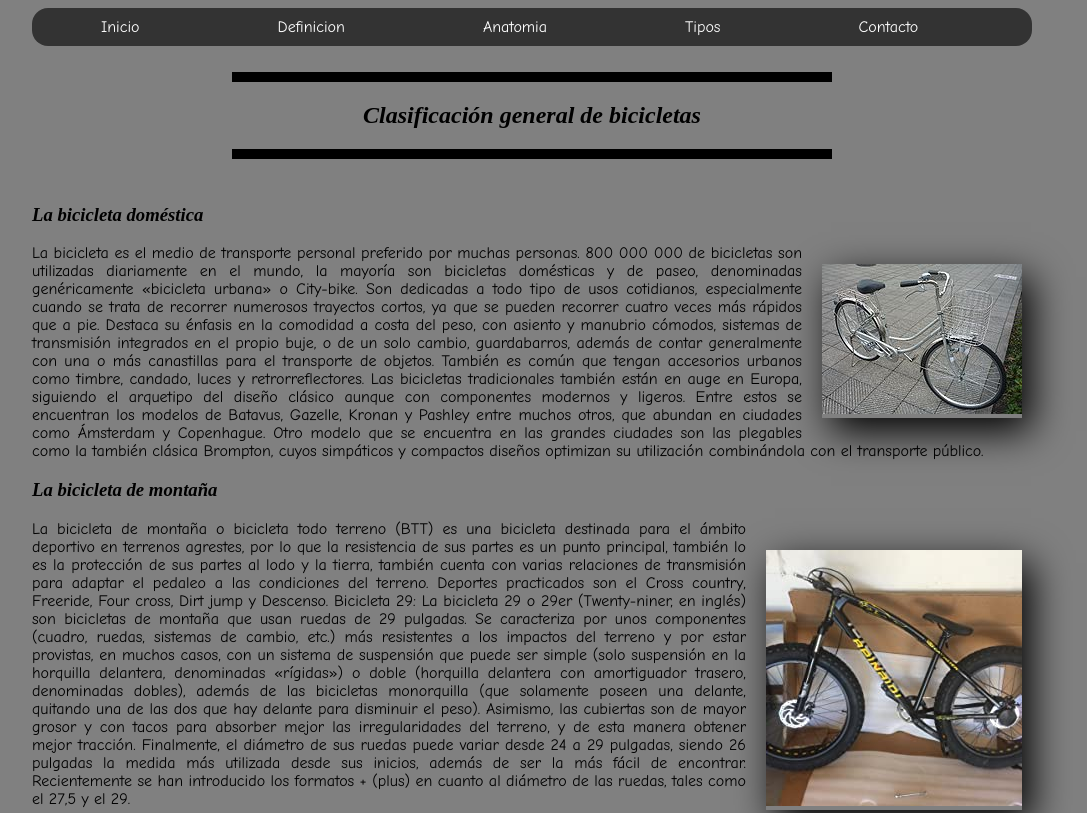
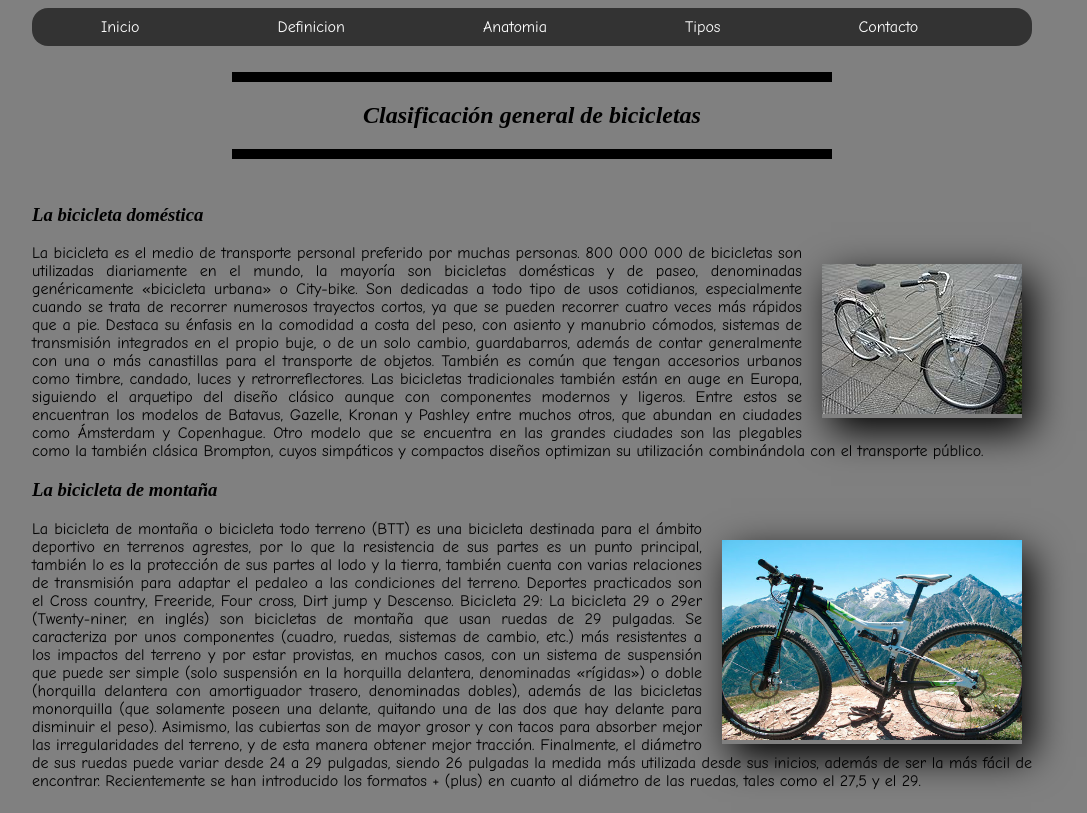
Before and after one commit to vbryan31165/Bicicletas_BV, a plain HTML site: page html/Tipos.html in a window 1280 px wide. Shown: the top 813 px of the page, without its empty margins (108-1195 px from the left). Drawn offline with Linux system fonts and the light colour scheme.

Commit message:
Add files via upload

```diff
--- a/css/estilo.css
+++ b/css/estilo.css
@@ -94,8 +94,9 @@ hr{
 }
 .img2{
 	float: right;
-	margin: 30px 10px 8px 20px;
+	margin: 20px 10px 8px 20px;
 	box-shadow: 9px 13px 37px black;
+
 
 }
 .img3{
--- a/html/Tipos.html
+++ b/html/Tipos.html
@@ -31,7 +31,7 @@ Las bicicletas tradicionales también están en auge en Europa, siguiendo el arq
 Otro modelo que se encuentra en las grandes ciudades son las plegables como la también clásica Brompton, cuyos simpáticos y compactos diseños optimizan su utilización combinándola con el transporte público.</p>
 
 <h3 class="h1_3">La bicicleta de montaña</h3>
-<div class="img2"><img src="../img/719Ap3eTbDL._CR204,0,1224,1224_UX256.jpg"></div>
+<div class="img2"><img src="../img/WhatsApp Image 2020-08-26 at 19.12.30.jpeg" height="200" width="300"></div>
 <p>La bicicleta de montaña o bicicleta todo terreno (BTT) es una bicicleta destinada para el ámbito deportivo en terrenos agrestes, por lo que la resistencia de sus partes es un punto principal, también lo es la protección de sus partes al lodo y la tierra, también cuenta con varias relaciones de transmisión para adaptar el pedaleo a las condiciones del terreno. Deportes practicados son el Cross country, Freeride, Four cross, Dirt jump y Descenso.
 
 Bicicleta 29: La bicicleta 29 o 29er (Twenty-niner, en inglés) son bicicletas de montaña que usan ruedas de 29 pulgadas.
```
Also changed, not shown: img/WhatsApp Image 2020-08-26 at 19.12.30.jpeg (added).
